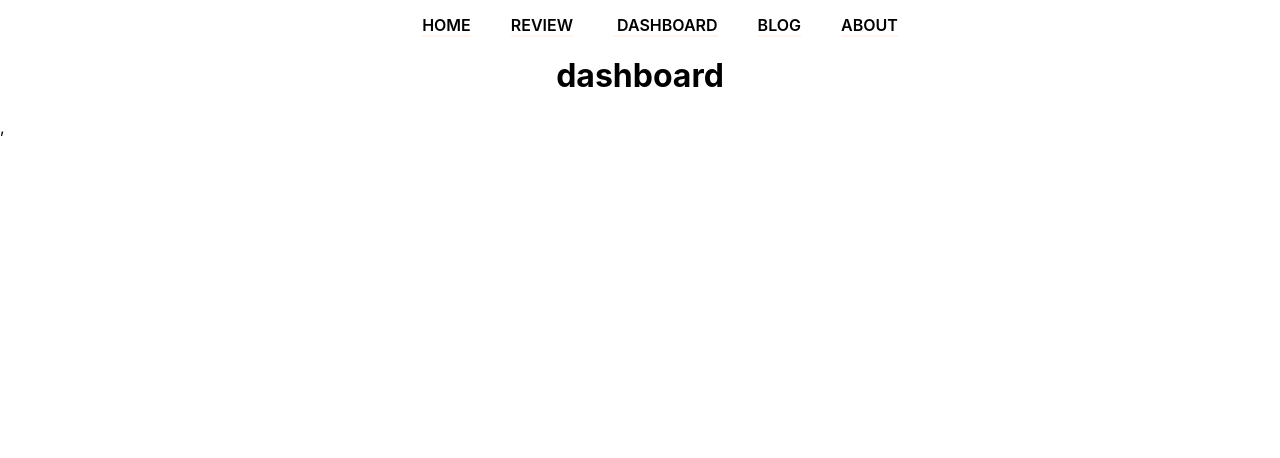
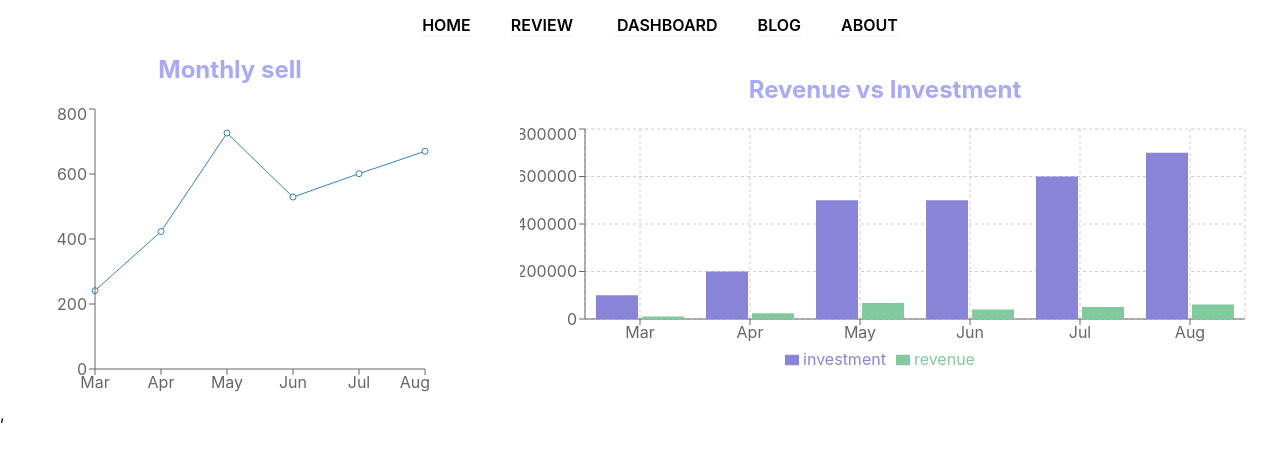
Before and after one commit to emonahmed123/Best-Laptop, a React (Create React App) app: page /dashboard in a window 1280 px wide. Shown: the top 458 px of the page. Built offline with nearby package versions, Linux system fonts and the light colour scheme.

Commit message:
my fiveth  chart commit added

```diff
--- a/package.json
+++ b/package.json
@@ -10,6 +10,7 @@
     "react-dom": "^18.0.0",
     "react-router-dom": "^6.3.0",
     "react-scripts": "5.0.0",
+    "recharts": "^2.1.9",
     "web-vitals": "^2.1.4"
   },
   "scripts": {
--- a/public/index.html
+++ b/public/index.html
@@ -2,7 +2,7 @@
 <html lang="en">
   <head>
     <meta charset="utf-8" />
-    <link rel="icon" href="%PUBLIC_URL%/favicon.ico" />
+     <link rel="icon" href="%PUBLIC_URL%/favicon.ico" />
     <meta name="viewport" content="width=device-width, initial-scale=1" />
     <meta name="theme-color" content="#000000" />
     <meta
@@ -24,7 +24,7 @@
       work correctly both with client-side routing and a non-root public URL.
       Learn how to configure a non-root public URL by running `npm run build`.
     -->
-    <title>React App</title>
+    <title>Best Laptop</title>
   </head>
   <body>
     <noscript>You need to enable JavaScript to run this app.</noscript>
--- a/src/App.js
+++ b/src/App.js
@@ -19,7 +19,7 @@ function App() {
           <Route path='/dashboard' element={<Dashboard/>}></Route>
           <Route path='/blog' element={<Blogs/>}></Route>
          <Route path='/about' element={<About></About>}></Route>
-          {/* <Route path='*' element={<NotFound/>}></Route> */}
+           <Route path='*' element={<NotFound/>}></Route>
        </Routes>
 
 
--- /dev/null
+++ b/src/component/BarChart/BarChartFirst.js
@@ -0,0 +1,59 @@
+import React from 'react';
+import {Bar, BarChart, CartesianGrid, Legend, Tooltip, XAxis, YAxis} from 'recharts';
+
+const BarChartFirst = () => {
+  const data = [
+    {
+        "month": "Mar",
+        "investment": 100000,
+        "sell": 241,
+        "revenue": 10401
+    },
+    {
+        "month": "Apr",
+        "investment": 200000,
+        "sell": 423,
+        "revenue": 24500
+    },
+    {
+        "month": "May",
+        "investment": 500000,
+        "sell": 726,
+        "revenue": 67010
+    },
+    {
+        "month": "Jun",
+        "investment": 500000,
+        "sell": 529,
+        "revenue": 40405
+    },
+    {
+        "month": "Jul",
+        "investment": 600000,
+        "sell": 601,
+        "revenue": 50900
+    },
+    {
+        "month": "Aug",
+        "investment": 700000,
+        "sell": 670,
+        "revenue": 61000
+    }
+]
+
+    return (
+
+<BarChart width={730} height={250} data={data}>
+  <CartesianGrid strokeDasharray="3 3" />
+  <XAxis dataKey="month" />
+  <YAxis />
+  <Tooltip />
+  <Legend />
+  <Bar dataKey="investment" fill="#8884d8" />
+  <Bar dataKey="revenue" fill="#82ca9d" />
+</BarChart>
+
+    );
+};
+
+export default BarChartFirst;
--- a/src/component/Dashboard/Dashboard.css
+++ b/src/component/Dashboard/Dashboard.css
@@ -0,0 +1,14 @@
+.chart-container{
+    display: flex;
+}
+
+.htwo{
+    color: rgba(109, 109, 251, 0.597);
+}
+.bar-chart{
+    margin-left: 90px;
+    margin-top: 20px;
+}
+.line-chart{
+    margin-left: 30px;
+}
--- a/src/component/Dashboard/Dashboard.js
+++ b/src/component/Dashboard/Dashboard.js
@@ -1,9 +1,21 @@
 import React from 'react';
-
+import BarChartFirst from '../BarChart/BarChartFirst';
+import './Dashboard.css'
+import MyFristLineChart from '../MyFristLineChart/MyFristLineChart';
 const Dashboard = () => {
     return (
-        <div>
-    <h1>dashboard</h1>
+        <div className='chart-container'>
+      <div className='line-chart'>
+
+         <h2 className='htwo'>Monthly sell</h2>
+      <MyFristLineChart></MyFristLineChart>
+      </div >
+        <div className='bar-chart'>
+            <h2 className='htwo'>Revenue vs Investment</h2>
+       <BarChartFirst></BarChartFirst>
+
+        </div>
+
         </div>
     );
 };
--- /dev/null
+++ b/src/component/MyFristLineChart/MyFristLineChart.js
@@ -0,0 +1,59 @@
+import React from 'react';
+import { LineChart ,Line,XAxis,Tooltip, YAxis } from 'recharts';
+
+const MyFristLineChart = () => {
+    const data =[
+        {
+            "month": "Mar",
+            "investment": 100000,
+            "sell": 241,
+            "revenue": 10401
+        },
+        {
+            "month": "Apr",
+            "investment": 200000,
+            "sell": 423,
+            "revenue": 24500
+        },
+        {
+            "month": "May",
+            "investment": 500000,
+            "sell": 726,
+            "revenue": 67010
+        },
+        {
+            "month": "Jun",
+            "investment": 500000,
+            "sell": 529,
+            "revenue": 40405
+        },
+        {
+            "month": "Jul",
+            "investment": 600000,
+            "sell": 601,
+            "revenue": 50900
+        },
+        {
+            "month": "Aug",
+            "investment": 700000,
+            "sell": 670,
+            "revenue": 61000
+        }
+    ]
+
+
+
+    return (
+    <LineChart width={400}height={300} data={data}>
+
+        <Line dataKey={"sell"} ></Line>
+    <YAxis dataKey={'sell'} ></YAxis>
+   <XAxis dataKey={'month'}></XAxis>
+   <Tooltip></Tooltip>
+
+    </LineChart>
+
+    );
+};
+
+export default MyFristLineChart;
```
Also changed, not shown: public/data.json (+8 -0 lines), 1 other file (tests, documents, lock files or other folders).
